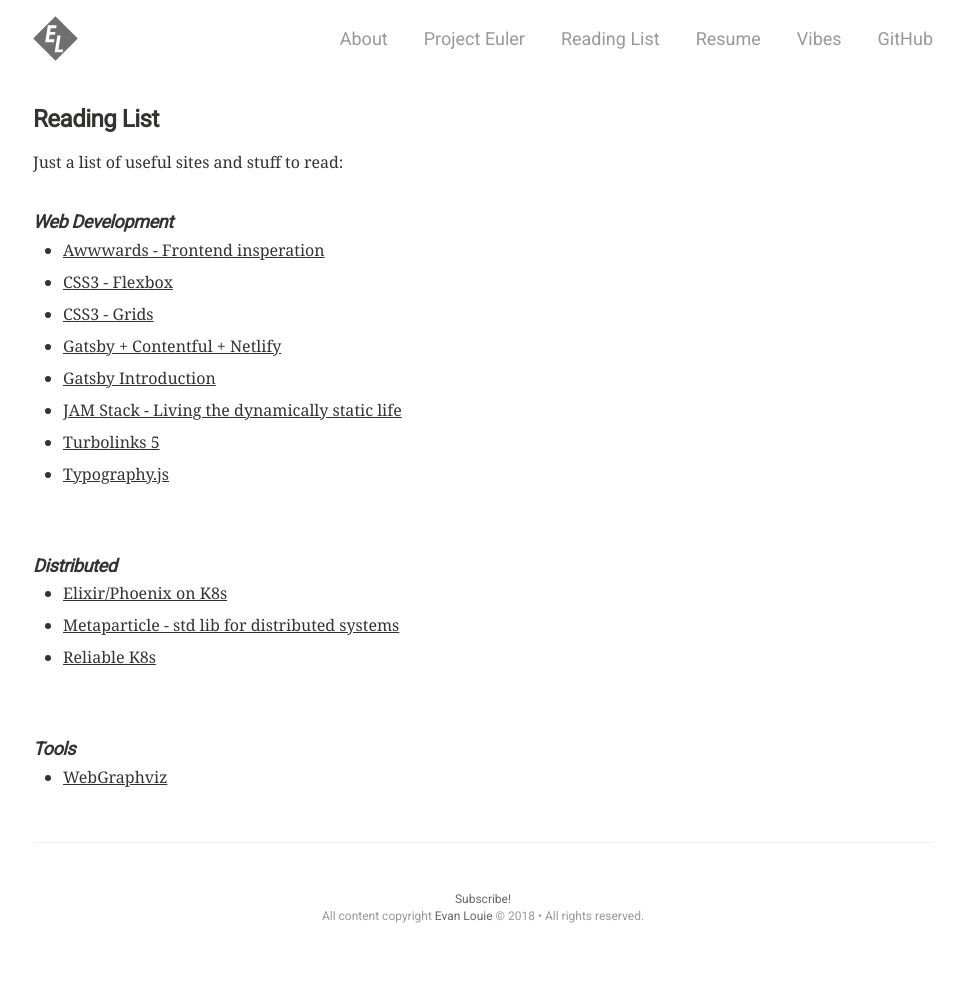
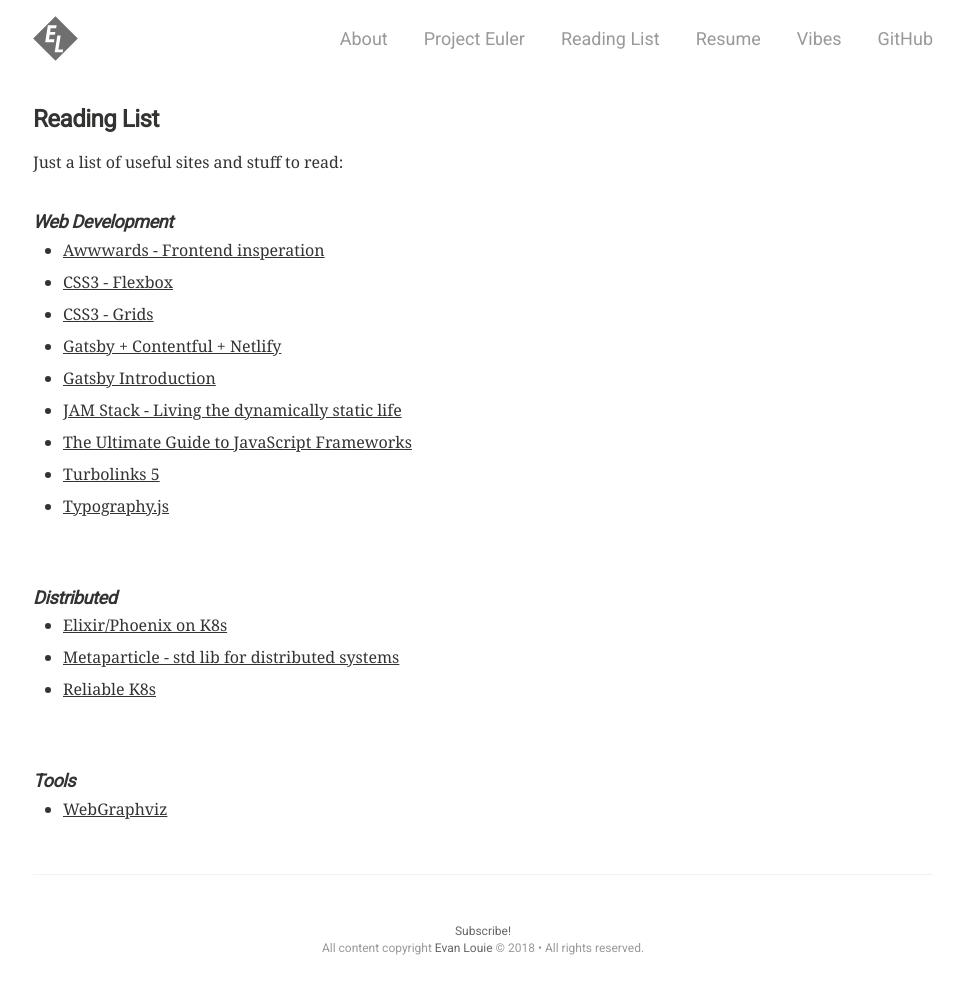
Before and after one commit to evanlouie/evanlouie.github.io, a Jekyll site: the page built from reading-list.md, in a window 1280 px wide. Shown: the whole page, without its empty margins (157-1121 px from the left). Built offline with Jekyll 4.4.1, drawn with Linux system fonts in a browser that asks for light colours; comment, search, counter and statistics services are not loaded; before the commit the page ends 974 px from its top, so only the background shows below that.

Commit message:
Update reading-list.md

```diff
--- a/reading-list.md
+++ b/reading-list.md
@@ -13,6 +13,7 @@
 * [Gatsby + Contentful + Netlify](https://www.gatsbyjs.org/blog/2017-12-06-gatsby-plus-contentful-plus-netlify/)
 * [Gatsby Introduction](https://dev.to/ardennl/taking-gatsby-for-a-spin-4je)
 * [JAM Stack - Living the dynamically static life](https://jamstack.org/)
+* [The Ultimate Guide to JavaScript Frameworks](https://javascriptreport.com/the-ultimate-guide-to-javascript-frameworks/)
 * [Turbolinks 5](https://www.youtube.com/watch?v=SWEts0rlezA)
 * [Typography.js](https://kyleamathews.github.io/typography.js/)
 
```
